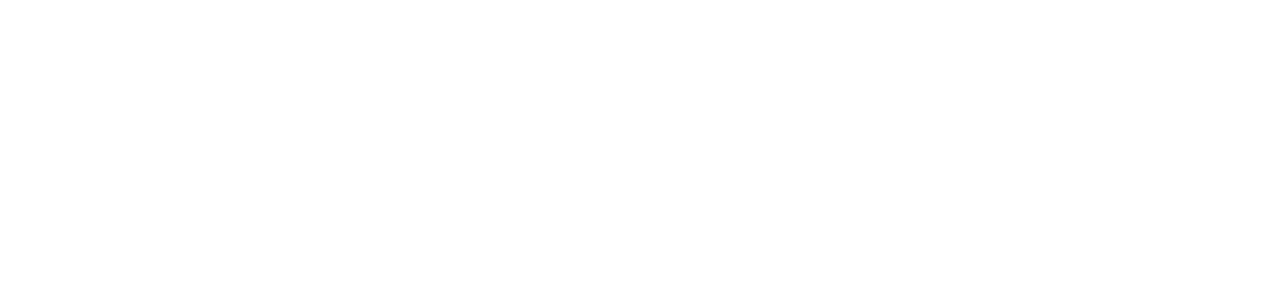
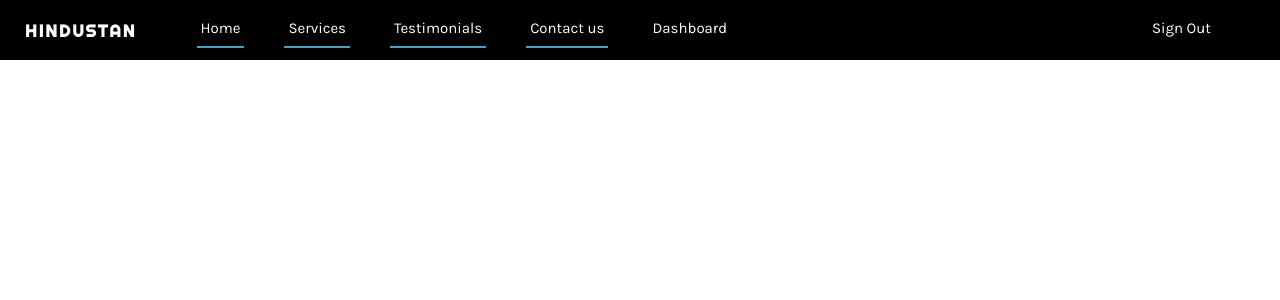
Before and after one commit to er-parag91/Community-Web-App, a React app: page / in a window 1280 px wide. Shown: the top 300 px of the page. Built offline with nearby package versions, Linux system fonts and the light colour scheme.

Commit message:
initial setup for header & navbar

```diff
--- a/public/index.html
+++ b/public/index.html
@@ -10,8 +10,12 @@
       content="Web site created using create-react-app"
     />
     <link rel="apple-touch-icon" href="logo192.png" />
+    <link href="//maxcdn.bootstrapcdn.com/font-awesome/4.1.0/css/font-awesome.min.css" rel="stylesheet">
+    <!-- Logo fonts -->
+    <link href="https://fonts.googleapis.com/css?family=Righteous&display=swap" rel="stylesheet">
+    <!-- general font -->
     <link href="https://fonts.googleapis.com/css?family=Lato:300,400,700,900&display=swap" rel="stylesheet">
-    <link href="//maxcdn.bootstrapcdn.com/font-awesome/4.1.0/css/font-awesome.min.css" rel="stylesheet">
+    <link href="https://fonts.googleapis.com/css?family=Karla:400,700&display=swap" rel="stylesheet">
     <!--
       manifest.json provides metadata used when your web app is installed on a
       user's mobile device or desktop. See https://developers.google.com/web/fundamentals/web-app-manifest/
--- a/src/Components/LandingPage/LandingPage.jsx
+++ b/src/Components/LandingPage/LandingPage.jsx
@@ -1,9 +1,10 @@
 import React from 'react';
+import NavBar from './Navigation/NavBar/NavBar';
 
 const LandingPage = (props) => {
   console.log(props);
   return (
-    <div />
+    <NavBar isAuth />
   );
 };
 
--- /dev/null
+++ b/src/Components/LandingPage/Navigation/DrawerToggle/DrawerToggle.jsx
@@ -0,0 +1,26 @@
+/* eslint-disable jsx-a11y/no-static-element-interactions */
+/* eslint-disable jsx-a11y/click-events-have-key-events */
+import React from 'react';
+import './DrawerToggle.scss';
+import PropTypes from 'prop-types';
+
+const DrawerToggle = (props) => {
+  const { clicked } = props;
+  return (
+    <div
+      style={{ float: 'left' }}
+      onClick={clicked}
+      className="DrawerToggle"
+    >
+      <div />
+      <div />
+      <div />
+    </div>
+  );
+};
+
+DrawerToggle.propTypes = {
+  clicked: PropTypes.func.isRequired,
+};
+
+export default DrawerToggle;
--- /dev/null
+++ b/src/Components/LandingPage/Navigation/DrawerToggle/DrawerToggle.scss
@@ -0,0 +1,23 @@
+.DrawerToggle {
+    width: 40px;
+    height: 100%;
+    display: flex;
+    flex-flow: column;
+    justify-content: space-around;
+    align-items: center;
+    padding: 10px 0;
+    box-sizing: border-box;
+    cursor: pointer;
+}
+
+.DrawerToggle div {
+    width: 90%;
+    height: 3px;
+    background-color: var(--color-black);
+}
+
+@media (min-width: 501px) {
+    .DrawerToggle {
+        display: none;
+    }
+}
--- /dev/null
+++ b/src/Components/LandingPage/Navigation/NavBar/NavBar.jsx
@@ -0,0 +1,32 @@
+import React from 'react';
+import './NavBar.scss';
+import PropTypes from 'prop-types';
+import NavigationItems from '../NavigationItems/NavigationItems';
+import DrawerToggle from '../DrawerToggle/DrawerToggle';
+
+
+const NavBar = (props) => {
+  const { isAuth, drawerToggleClicked } = props;
+  return (
+    <header className="NavBar">
+      <div className="Logo">
+        <span>Hindustan</span>
+      </div>
+      <DrawerToggle clicked={drawerToggleClicked} />
+      <nav className="DeskTopOnly">
+        <NavigationItems isAuthenticated={isAuth} />
+      </nav>
+    </header>
+  );
+};
+
+NavBar.propTypes = {
+  isAuth: PropTypes.bool,
+  drawerToggleClicked: PropTypes.func.isRequired,
+};
+
+NavBar.defaultProps = {
+  isAuth: false,
+};
+
+export default NavBar;
--- /dev/null
+++ b/src/Components/LandingPage/Navigation/NavBar/NavBar.scss
@@ -0,0 +1,38 @@
+.NavBar{
+    height: 6rem;
+    width: 100%;
+    position: fixed;
+    top: 0;
+    left: 0;
+    background-color: transparent;
+    display: flex;
+    justify-content: space-between;
+    align-items: center;
+    padding: 0 2.5rem;
+    box-sizing: border-box;
+    z-index: 90;
+    color: black;
+    background-color: rgb(0, 0, 0);
+  }
+
+  .DeskTopOnly{
+    display: flex;
+    justify-content: space-around;
+    flex-grow: 1;
+  }
+
+  .Logo{
+    text-transform: uppercase;
+    color: white;
+    font-weight: 900;
+    font-size: 1.7rem;
+    font-family: 'Righteous';
+    letter-spacing: .2rem;
+    margin-right: 6rem;
+  }
+
+  @media (max-width: 500px){
+    .DeskTopOnly{
+      display: none;
+    }
+  }
--- a/src/Components/LandingPage/Navigation/NavigationItems/NavigationItem/NavigationItem.jsx
+++ b/src/Components/LandingPage/Navigation/NavigationItems/NavigationItem/NavigationItem.jsx
@@ -8,7 +8,7 @@
     exact, link, clicked, children,
   } = props;
   return (
-    <li className="navigationItem">
+    <li className="NavigationItem">
       <NavLink
         exact={exact}
         to={link}
@@ -22,9 +22,14 @@
 };
 
 NavigationItem.propTypes = {
-  exact: PropTypes.bool.isRequired,
+  exact: PropTypes.bool,
   link: PropTypes.string.isRequired,
   clicked: PropTypes.func.isRequired,
   children: PropTypes.shape().isRequired,
 };
+
+NavigationItem.defaultProps = {
+  exact: false,
+};
+
 export default NavigationItem;
--- a/src/Components/LandingPage/Navigation/NavigationItems/NavigationItem/NavigationItem.scss
+++ b/src/Components/LandingPage/Navigation/NavigationItems/NavigationItem/NavigationItem.scss
@@ -1,4 +1,4 @@
-.NavigationItem{
+.NavigationItem {
   margin: 10px 30px;
   box-sizing: border-box;
   display: block;
@@ -6,7 +6,7 @@
   align-items: center;
 }
 
-  .NavigationItem a{
+.NavigationItem a {
   color: #8f5c2c;
   margin-right: 6px;
   text-decoration: none;
@@ -17,34 +17,36 @@
 
 .NavigationItem a:hover,
 .NavigationItem a:active,
-  .NavigationItem a.active{
-
+.NavigationItem a.active {
   color: #40A4c8;
-
 }
 
 @media (min-width: 501px) {
-    .NavigationItem{
+  .NavigationItem {
     margin: 0;
     display: flex;
     height: 100%;
     width: auto;
     align-items: center;
+    box-sizing: border-box;
+    font-family: 'Karla', sans-serif;
+    line-height: 1.7;
+    font-weight: 300;
+    font-size: 1.5rem;
   }
 
-    .NavigationItem a{
-      color: white;
+  .NavigationItem a {
+    color: var(--color-white);
     height: 100%;
-      padding: 16px 4px;
-      border-bottom: 4px solid transparent;
+    padding: 4px 4px;
+    margin-right: 4rem;
+    border-bottom: 2px solid transparent;
   }
 
   .NavigationItem a:hover,
   .NavigationItem a:active,
-    .NavigationItem a.active{
-      background-color: #8f5c2c;
-      border-bottom: 4px solid #40A4c8;
+  .NavigationItem a.active {
+    border-bottom: 2px solid #40A4c8;
     color: white;
   }
-
 }
--- a/src/Components/LandingPage/Navigation/NavigationItems/NavigationItems.jsx
+++ b/src/Components/LandingPage/Navigation/NavigationItems/NavigationItems.jsx
@@ -7,19 +7,28 @@
   const { clicked, isAuthenticated } = props;
   return (
     <ul className="NavigationItems">
-      <NavigationItem clicked={clicked} link="/prices">
-      Prices
+      <div className="manuItems">
+        <NavigationItem clicked={clicked} link="#home">
+      Home
         </NavigationItem>
-      <NavigationItem clicked={clicked} exact link="/">
-      Burger Builder
+        <NavigationItem clicked={clicked} exact link="#services">
+      Services
+        </NavigationItem>
+        <NavigationItem clicked={clicked} exact link="#testimonials">
+      Testimonials
+        </NavigationItem>
+        <NavigationItem clicked={clicked} exact link="#contact">
+      Contact us
         </NavigationItem>
         {isAuthenticated
           ? (
-          <NavigationItem clicked={clicked} link="/orders">
-          Your orders
+            <NavigationItem clicked={clicked} link="/auth/dashboard">
+          Dashboard
             </NavigationItem>
           )
           : null}
+      </div>
+
       {isAuthenticated
         ? (
           <NavigationItem clicked={clicked} link="/logout">
--- a/src/Components/LandingPage/Navigation/NavigationItems/NavigationItems.scss
+++ b/src/Components/LandingPage/Navigation/NavigationItems/NavigationItems.scss
@@ -1,14 +1,27 @@
-.NavigationItems{
-    margin: 0;
-    padding: 0;
-    list-style: none;
-    display: flex;
-    flex-flow: column;
-    align-items: center;
-  }
+.NavigationItems {
+  margin: 0;
+  padding: 0;
+  list-style: none;
+  display: flex;
+  flex-flow: row;
+  align-items: center;
+  justify-content: space-between;
+  flex-grow: 1
+}
 
-  @media (min-width: 501px) {
-    .NavigationItems{
+.manuItems {
+  display: flex;
   flex-flow: row;
-    }
-  }
+  align-items: center;
+}
+
+// @media (min-width: 501px) {
+//   .NavigationItems {
+//     flex-flow: row;
+//     align-content: space-between;
+//   }
+
+//   .manuItems {
+//     flex-flow: row;
+//   }
+// }
```
Lines whose indentation alone changed are shown as unchanged.
